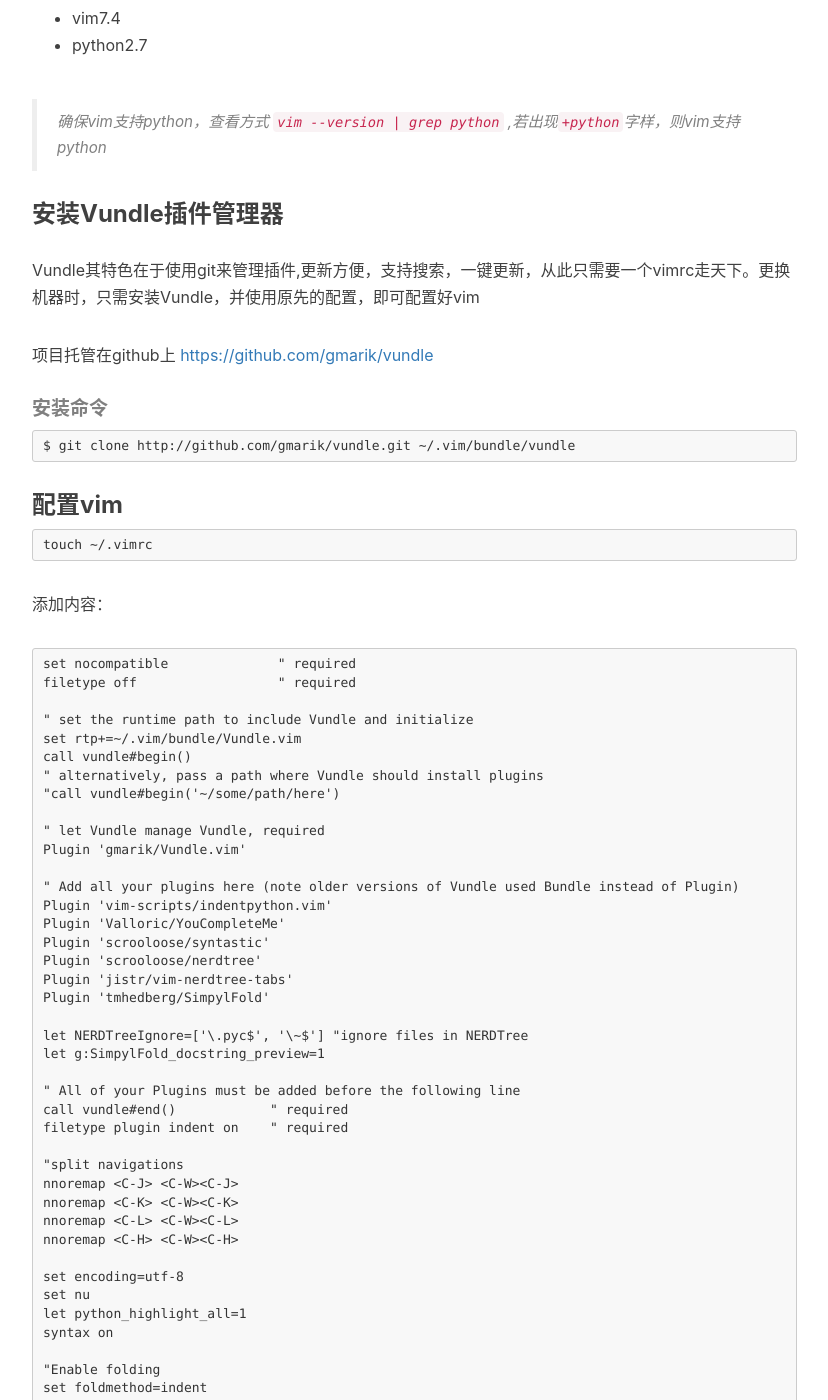
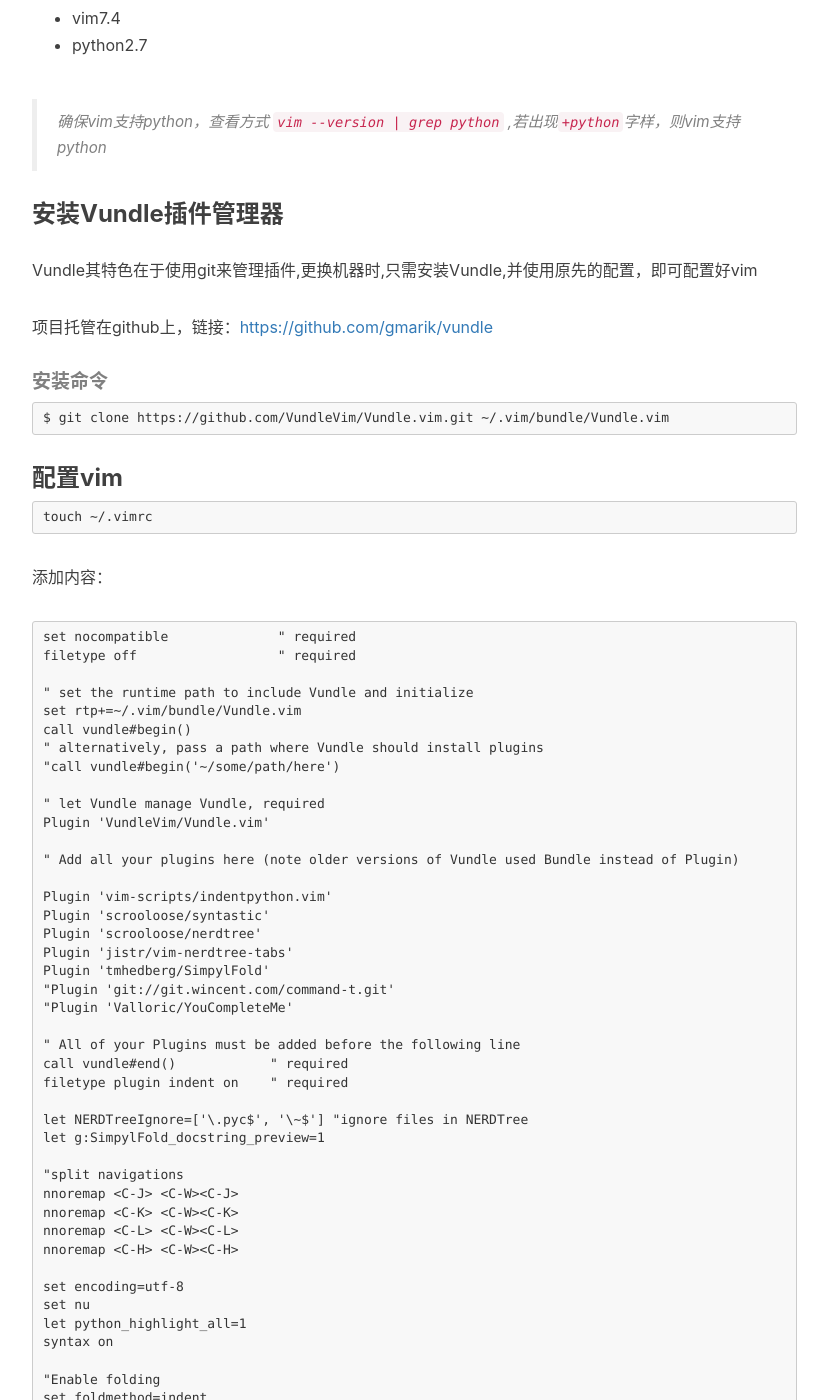
Before and after one commit to carmhuo/carmhuo.github.io, a Jekyll site: the page built from _posts/2016-05-09-vim-python.md, in a window 1280 px wide and 1400 px high, scrolled down 701 px. Shown: the whole window, without its empty margins (233-1061 px from the left). Built offline with Jekyll 4.4.1, drawn with Linux system fonts in a browser that asks for light colours; nearby versions of some CDN libraries; comment, search, counter and statistics services are not loaded; some of the changed text lies outside the part shown.

Commit message:
Update 2016-05-09-vim-python.md

```diff
--- a/_posts/2016-05-09-vim-python.md
+++ b/_posts/2016-05-09-vim-python.md
@@ -21,13 +21,13 @@
 
 ### 安装Vundle插件管理器
 
-Vundle其特色在于使用git来管理插件,更新方便，支持搜索，一键更新，从此只需要一个vimrc走天下。更换机器时，只需安装Vundle，并使用原先的配置，即可配置好vim
+Vundle其特色在于使用git来管理插件,更换机器时,只需安装Vundle,并使用原先的配置，即可配置好vim
 
-项目托管在github上 [https://github.com/gmarik/vundle](https://github.com/gmarik/vundle)
+项目托管在github上，链接：[https://github.com/gmarik/vundle](https://github.com/gmarik/vundle)
 
 ##### 安装命令
 
-	$ git clone http://github.com/gmarik/vundle.git ~/.vim/bundle/vundle
+	$ git clone https://github.com/VundleVim/Vundle.vim.git ~/.vim/bundle/Vundle.vim
 
 ### 配置vim
 	touch ~/.vimrc
@@ -44,22 +44,24 @@
 	"call vundle#begin('~/some/path/here')
 
 	" let Vundle manage Vundle, required
-	Plugin 'gmarik/Vundle.vim'
+	Plugin 'VundleVim/Vundle.vim'
 
 	" Add all your plugins here (note older versions of Vundle used Bundle instead of Plugin)
+
 	Plugin 'vim-scripts/indentpython.vim'
-	Plugin 'Valloric/YouCompleteMe'
 	Plugin 'scrooloose/syntastic'
 	Plugin 'scrooloose/nerdtree'
 	Plugin 'jistr/vim-nerdtree-tabs'
 	Plugin 'tmhedberg/SimpylFold'
-
-	let NERDTreeIgnore=['\.pyc$', '\~$'] "ignore files in NERDTree
-	let g:SimpylFold_docstring_preview=1
+	"Plugin 'git://git.wincent.com/command-t.git'
+	"Plugin 'Valloric/YouCompleteMe'
 
 	" All of your Plugins must be added before the following line
 	call vundle#end()            " required
 	filetype plugin indent on    " required
+
+	let NERDTreeIgnore=['\.pyc$', '\~$'] "ignore files in NERDTree
+	let g:SimpylFold_docstring_preview=1
 
 	"split navigations
 	nnoremap <C-J> <C-W><C-J>
```
